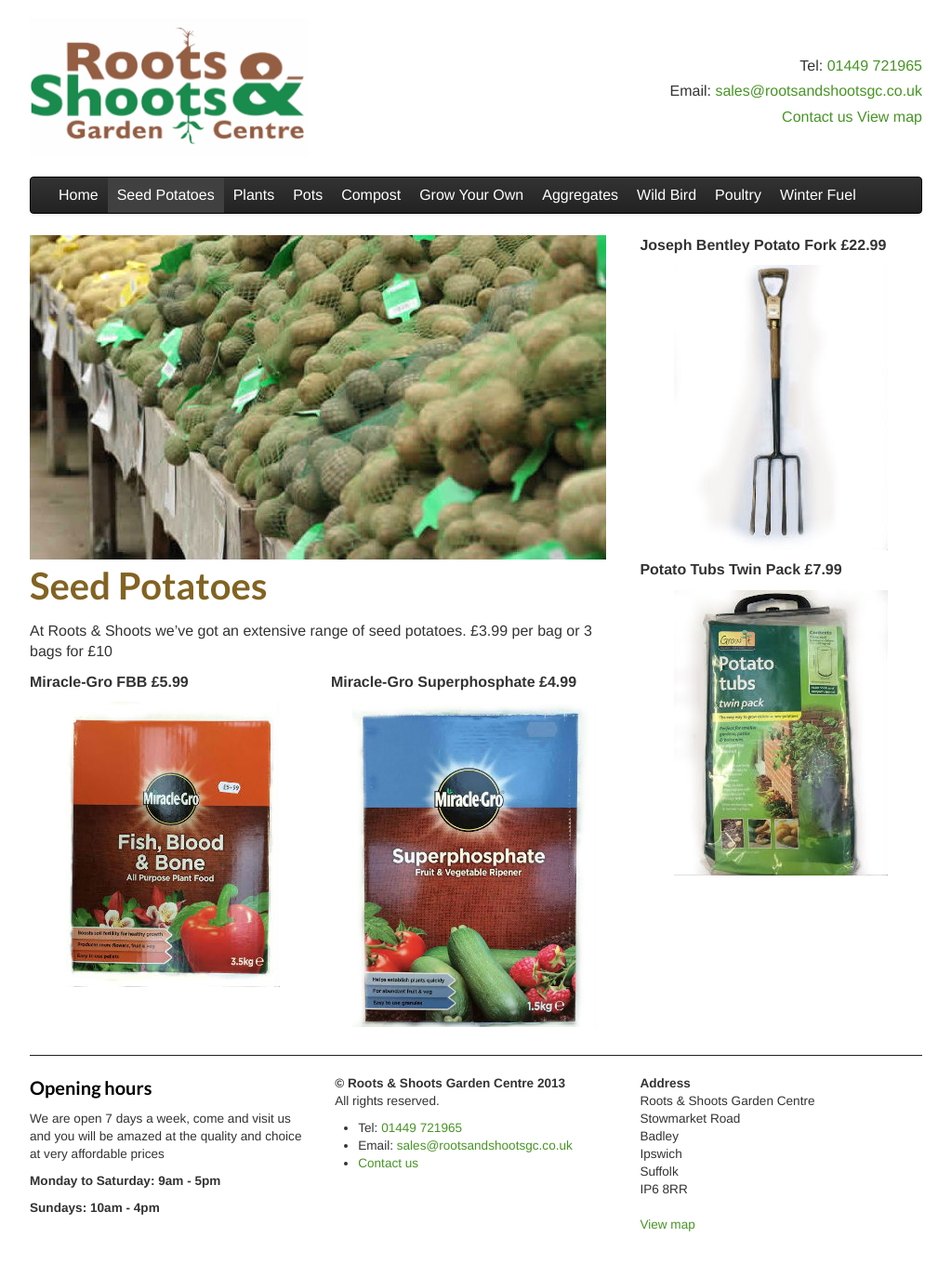
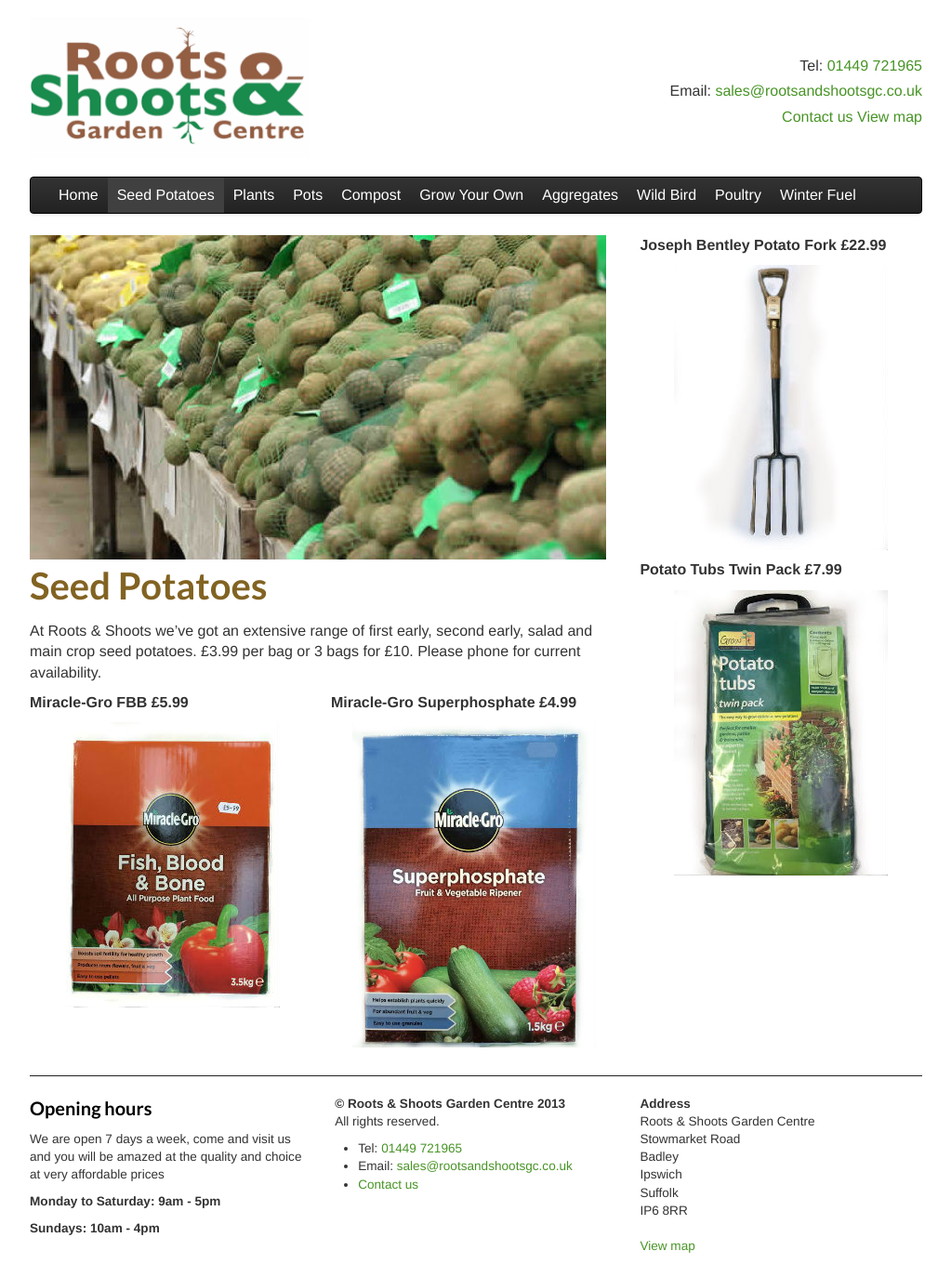
Before and after one commit to RootsShoots/site, a Jekyll site: the page built from seed-potatoes.md, in a window 1280 px wide. Shown: the whole page at 93% size, without its empty margins (128-1151 px from the left). Built offline with Jekyll 4.4.1, drawn with Linux system fonts in a browser that asks for light colours; nearby versions of some CDN libraries; before the commit the page ends 1337 px from its top, so only the background shows below that.

Commit message:
potato padding

```diff
--- a/seed-potatoes.md
+++ b/seed-potatoes.md
@@ -11,7 +11,7 @@
 
 # Seed Potatoes
 
-At Roots & Shoots we've got an extensive range of seed potatoes. £3.99 per bag or 3 bags for £10
+At Roots & Shoots we've got an extensive range of first early, second early, salad and main crop seed potatoes. £3.99 per bag or 3 bags for £10. Please phone for current availability.
 
 <div class="row-fluid">
     <div class="span6">
```
